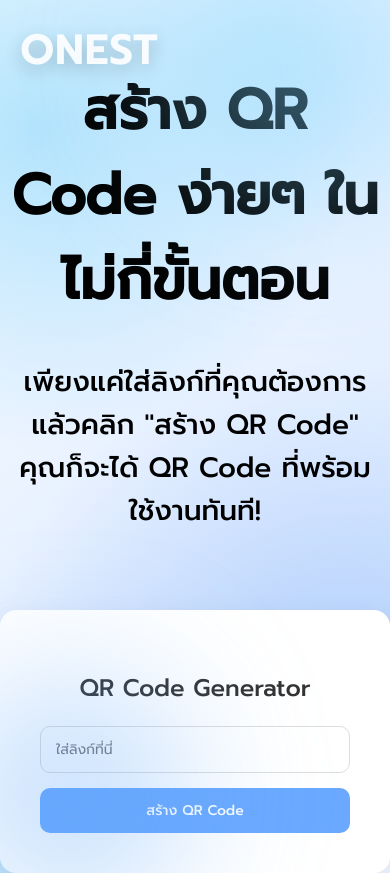
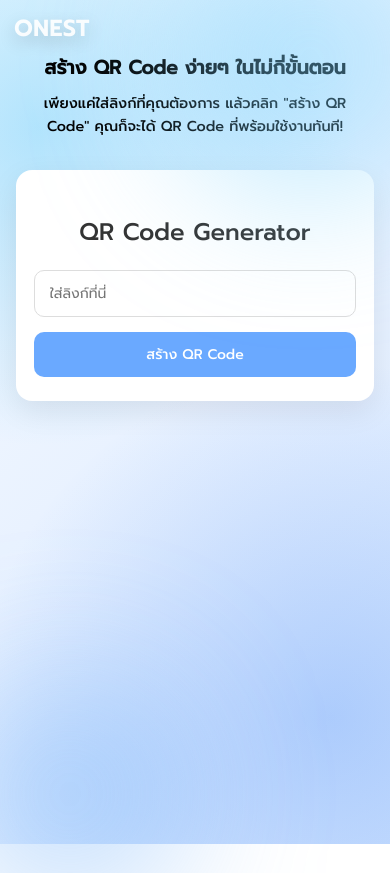
Before and after one commit to shadowgardent/EnQr, a plain HTML site: page index.html in a window 390 px wide. After the commit the page ends 844 px from the top, so only its background shows below. Drawn offline with Linux system fonts and the light colour scheme.

Commit message:
commit
fix bug mobile screen not responsive

```diff
--- a/styles.css
+++ b/styles.css
@@ -1,3 +1,7 @@
+html {
+  height: 100%;
+}
+
 * {
   box-sizing: border-box;
   font-family: 'Prompt', sans-serif;
@@ -5,7 +9,8 @@
 
 body {
   margin: 0;
-  height: 100vh;
+  min-height: 100vh;
+  min-height: 100dvh;
   background:
     radial-gradient(circle at 10% 15%, rgba(56, 189, 248, 0.35), transparent 40%),
     radial-gradient(circle at 85% 85%, rgba(59, 130, 246, 0.3), transparent 45%),
@@ -14,7 +19,9 @@ body {
   flex-direction: column;
   align-items: center;
   position: relative;
-  overflow: hidden;
+  overflow-x: hidden;
+  overflow-y: auto;
+  -webkit-overflow-scrolling: touch;
 }
 
 body::before,
@@ -123,6 +130,18 @@ button:hover {
   box-shadow: none;
 }
 
+.top-text h1 {
+  margin: 0;
+  font-size: 1.9rem;
+  line-height: 1.25;
+}
+
+.top-text p {
+  margin: 12px 0 0;
+  font-size: 1rem;
+  line-height: 1.6;
+}
+
 .modal {
   display: none;
   position: fixed;
@@ -143,6 +162,8 @@ button:hover {
   text-align: center;
   position: relative;
   animation: modalPopIn 0.28s ease;
+  max-height: calc(100dvh - 32px);
+  overflow-y: auto;
 }
 
 .modal-content h3 {
@@ -236,3 +257,55 @@ button:hover {
     transform: translateY(0) scale(1);
   }
 }
+
+@media (max-width: 768px) {
+  .left-brand {
+    font-size: 28px;
+    left: 14px;
+    top: 12px;
+  }
+
+  .top-text {
+    width: min(92vw, 560px);
+    margin-top: 56px;
+    padding: 8px 12px;
+  }
+
+  .top-text h1 {
+    font-size: 1.45rem;
+  }
+
+  .top-text p {
+    font-size: 0.95rem;
+  }
+
+  .container {
+    width: min(92vw, 420px);
+    margin-top: 24px;
+    padding: 24px 18px;
+  }
+
+  .modal-content {
+    max-width: 94vw;
+    padding: 20px 16px;
+  }
+}
+
+@media (max-width: 480px) {
+  .left-brand {
+    font-size: 22px;
+    letter-spacing: 1px;
+  }
+
+  .top-text {
+    margin-top: 48px;
+  }
+
+  .top-text h1 {
+    font-size: 1.2rem;
+  }
+
+  .top-text p {
+    font-size: 0.9rem;
+  }
+}
```
